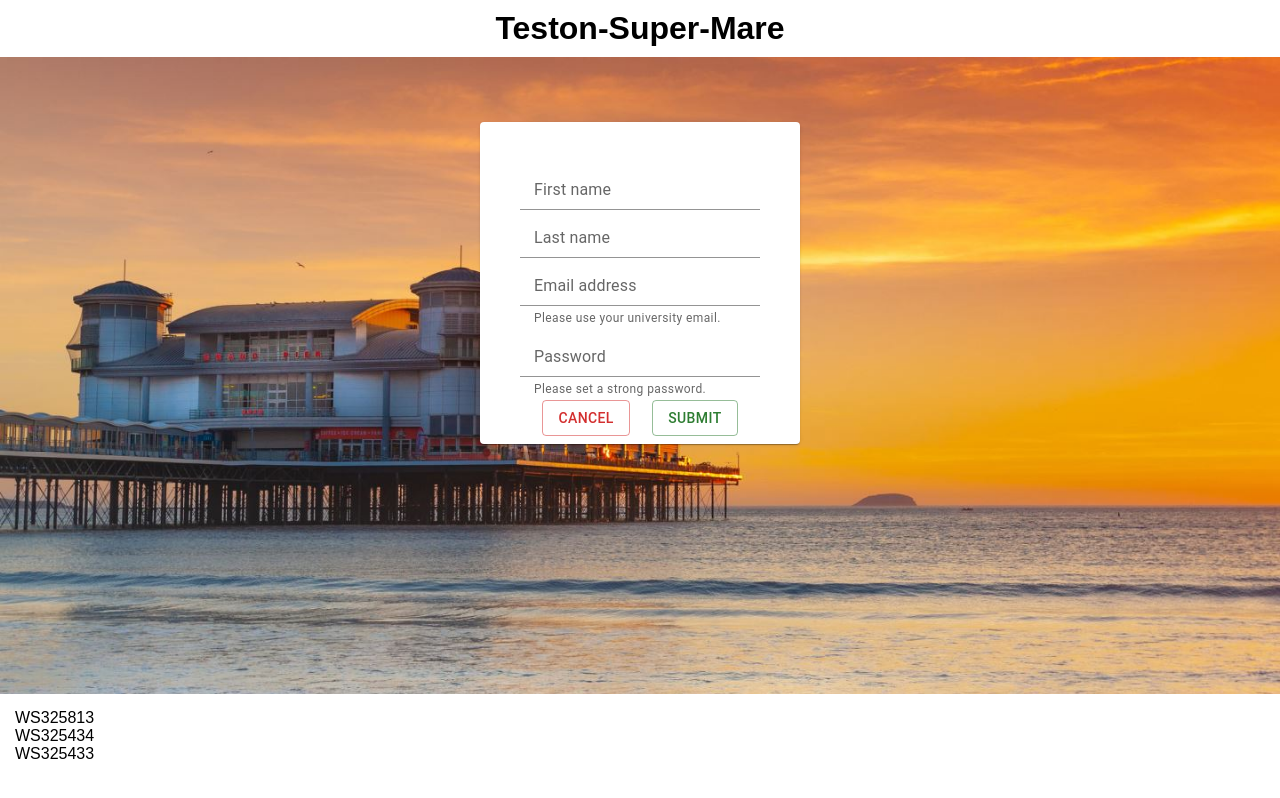
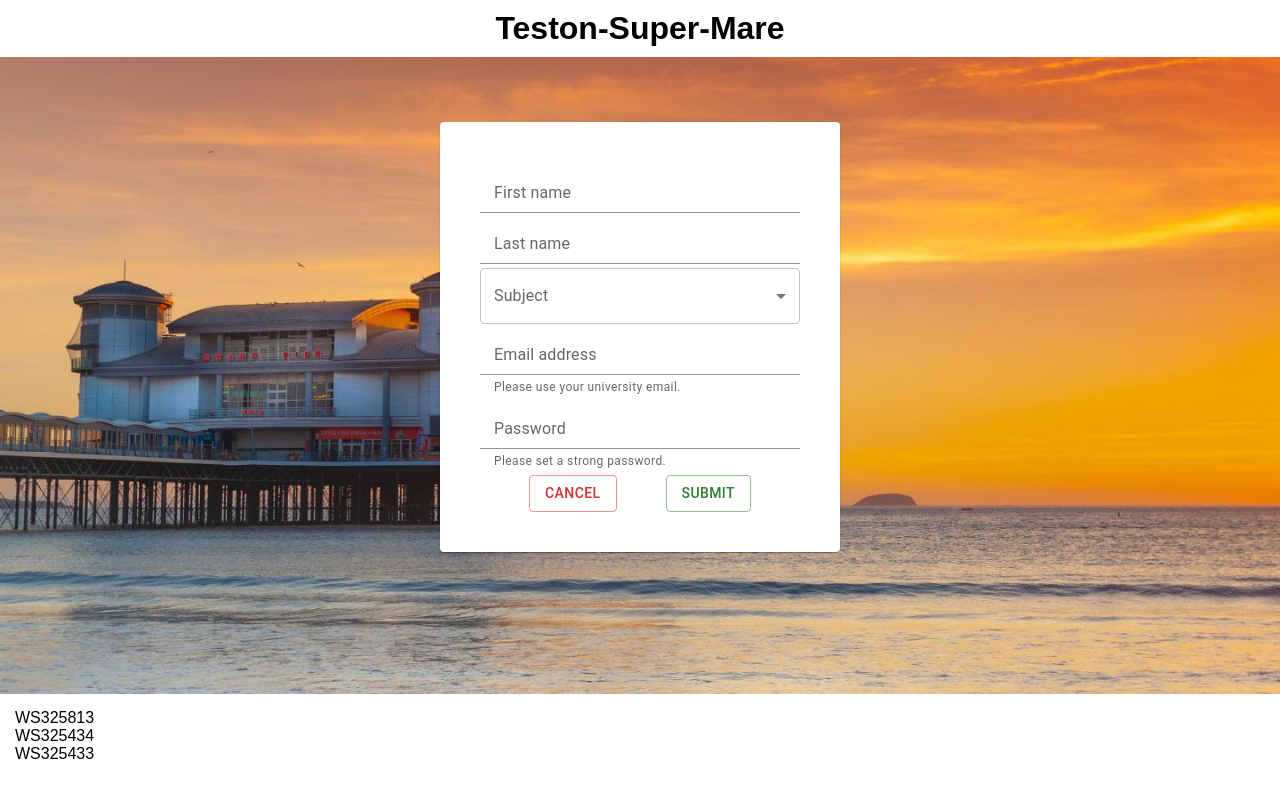
Before and after one commit to westoncollab/csd, a React (Create React App) app in the folder App/teston-super-mare/: page /signup in a window 1280 px wide. Built offline with nearby package versions, Linux system fonts and the light colour scheme.

Commit message:
add subject select to sign up page

```diff
--- a/App/teston-super-mare/src/pages/Registration/Registration.css
+++ b/App/teston-super-mare/src/pages/Registration/Registration.css
@@ -1,6 +1,6 @@
 .registration {
-    height: 60%;
-    width: 320px;
+    height: 80%;
+    width: 400px;
     justify-content: space-around;
     margin: 15px auto auto;
 }
--- a/App/teston-super-mare/src/pages/Registration/Registration.jsx
+++ b/App/teston-super-mare/src/pages/Registration/Registration.jsx
@@ -1,6 +1,6 @@
 import React, { useState } from 'react';
 import './Registration.css';
-import { FormControl, InputLabel, Input, FormHelperText, Button, Alert, AlertTitle, Paper } from '@mui/material';
+import { FormControl, InputLabel, Input, FormHelperText, Button, Alert, AlertTitle, Paper, Select, MenuItem } from '@mui/material';
 import RegistrationController from './Registration.controller';
 
 const registrationController = new RegistrationController();
@@ -10,6 +10,7 @@ const Registration = () => {
     const [email, setEmail] = useState('');
     const [password, setPassword] = useState('');
     const [alert, setAlert] = useState('');
+    const [subject, setSubject] = useState('');
 
     function handleSubmit(event) {
         // prevent normal form HTTP call, handle submission with JS instead
@@ -77,6 +78,20 @@ const Registration = () => {
                             type='input'
                             required />
                     </FormControl>
+                    <FormControl fullWidth>
+                        <InputLabel id='subject-select-label'>Subject</InputLabel>
+                        <Select required
+                            labelId='subject-select-label'
+                            id='subject-select'
+                            value={subject}
+                            label='Subject'
+                            onChange={(e) => setSubject(e.target.value)}
+                        >
+                            <MenuItem value={1}>Maths</MenuItem>
+                            <MenuItem value={2}>History</MenuItem>
+                            <MenuItem value={3}>Art</MenuItem>
+                        </Select>
+                    </FormControl>
                     <FormControl>
                         <InputLabel htmlFor='email'>Email address</InputLabel>
                         <Input
```
